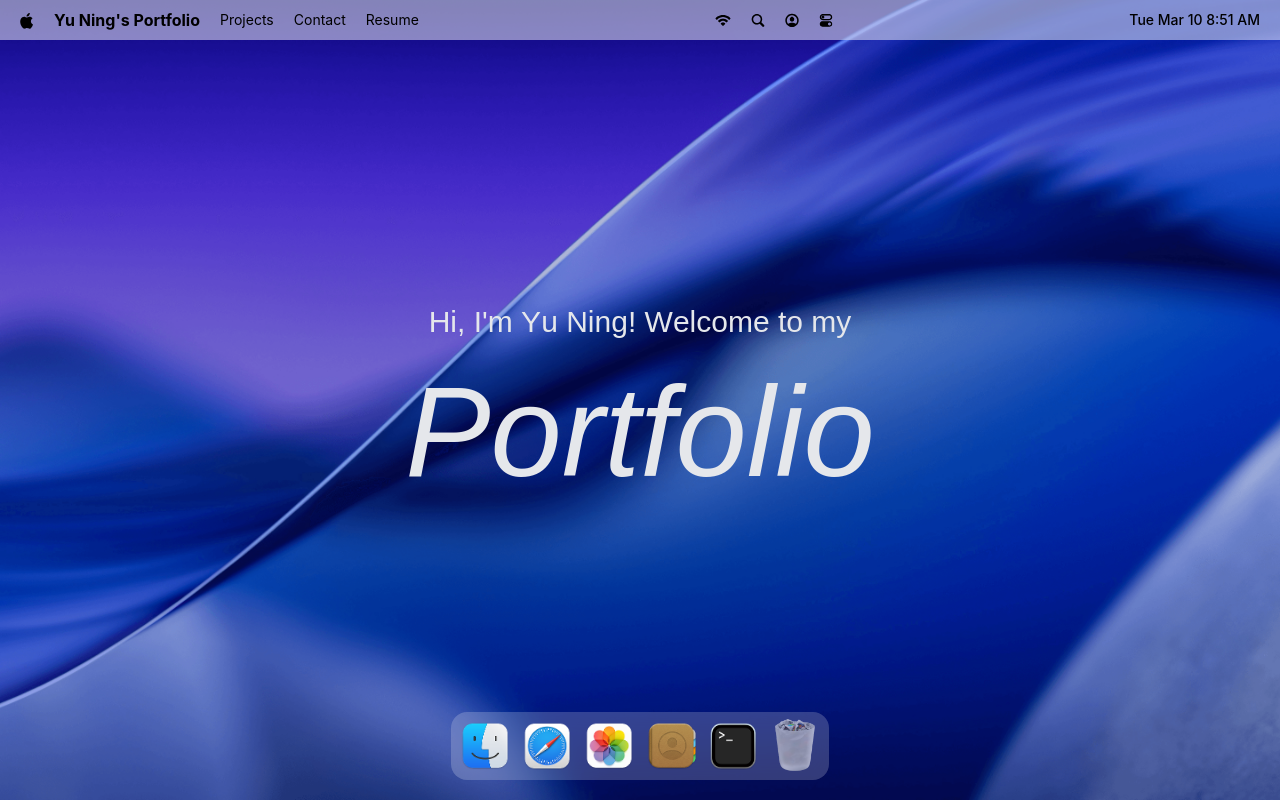
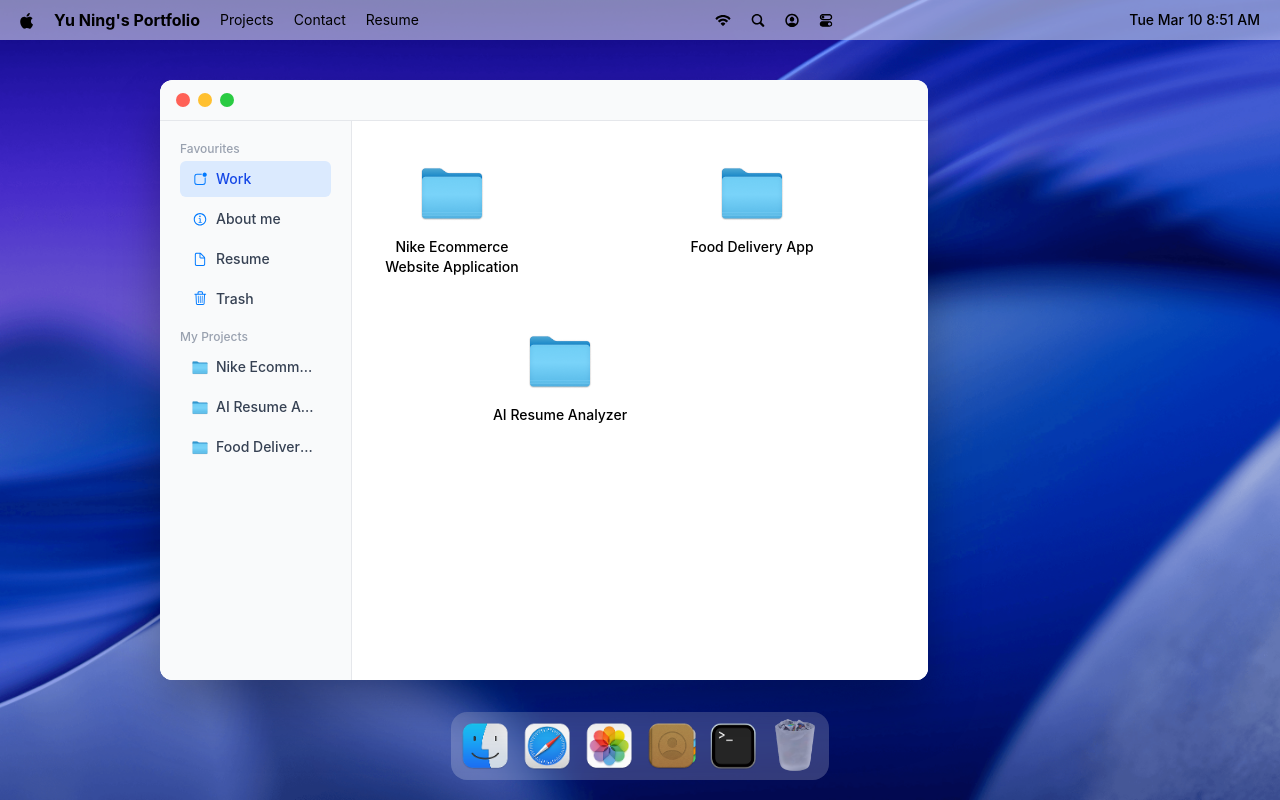
Before and after one commit to YapYuNing08/macOS_portfolio, a React (Vite) app: page / in a window 1280 px wide. Both pictures are taken after a click on the item "Projects". Built offline with nearby package versions, Linux system fonts and the light colour scheme; a web font is replaced by a local one.

Commit message:
done finder window

```diff
--- a/package.json
+++ b/package.json
@@ -12,6 +12,7 @@
   "dependencies": {
     "@gsap/react": "^2.1.2",
     "@tailwindcss/vite": "^4.2.1",
+    "clsx": "^2.1.1",
     "dayjs": "^1.11.19",
     "gsap": "^3.14.2",
     "immer": "^11.1.4",
--- a/src/App.jsx
+++ b/src/App.jsx
@@ -6,6 +6,7 @@
 import Dock from "#components/Dock";
 import Terminal from "#windows/Terminal";
 import Resume from "#windows/Resume";
+import Finder from "#windows/Finder";
 
 import useWindowStore from "#store/window";
 
@@ -20,8 +21,9 @@
             <Welcome />
             <Dock />
 
-            {windows.terminal.isOpen && <Terminal />}
-            {windows.resume.isOpen && <Resume />}
+            <Terminal />
+            <Resume />
+            <Finder />
         </main>
     );
 };
--- a/src/constants/index.js
+++ b/src/constants/index.js
@@ -37,7 +37,7 @@
 
 const dockApps = [
   {
-    id: "resume",
+    id: "finder",
     name: "Portfolio", // was "Finder"
     icon: "finder.png",
     canOpen: true,
--- a/src/hoc/WindowWrapper.jsx
+++ b/src/hoc/WindowWrapper.jsx
@@ -1,5 +1,5 @@
 import useWindowStore from "#store/window.js";
-import { useRef } from "react";
+import { useRef, useEffect } from "react";
 import { useGSAP } from "@gsap/react";
 import gsap from "gsap";
 import { Draggable } from "gsap/Draggable";
@@ -7,19 +7,26 @@
 const WindowWrapper = (Component, windowKey) => {
     const Wrapped = (props) => {
         const { focusWindow, windows } = useWindowStore();
-        const { isOpen, zIndex } = windows[windowKey];
+        const { isOpen, zIndex, hasOpened } = windows[windowKey];
 
         const ref = useRef(null);
         const isFirstRender = useRef(true);
 
+        // Handle zIndex separately — no GSAP, no Draggable recreation
+        useEffect(() => {
+            const el = ref.current;
+            if (!el) return;
+            el.style.zIndex = zIndex;
+        }, [zIndex]);
+
+        // Handle open/close animation
         useGSAP(() => {
             const el = ref.current;
             if (!el) return;
 
             if (isOpen) {
-                gsap.set(el, { clearProps: "all" });
+                gsap.set(el, { clearProps: "transform,opacity" }); // only clear transform, not zIndex
                 el.style.display = windowKey === "resume" ? "flex" : "block";
-
                 gsap.fromTo(
                     el,
                     { scale: 0.8, opacity: 0, y: 40 },
@@ -38,13 +45,14 @@
                         ease: "power1.in",
                         onComplete: () => {
                             el.style.display = "none";
-                            gsap.set(el, { clearProps: "all" });
+                            gsap.set(el, { clearProps: "transform,opacity" });
                         }
                     });
                 }
             }
-        }, [isOpen]);
+        }, [isOpen]); // ← only isOpen, never zIndex
 
+        // Draggable — created once, never recreated
         useGSAP(() => {
             const el = ref.current;
             if (!el) return;
@@ -54,20 +62,16 @@
             });
 
             return () => instance.kill();
-        }, []);
+        }, []); // ← empty deps, created once only
 
         return (
             <section
                 id={windowKey}
                 ref={ref}
-                style={{
-                    zIndex,
-                    display: isOpen ? (windowKey === "resume" ? "flex" : "block") : "none",
-                    height: "fit-content"
-                }}
+                style={{ zIndex, display: "none", height: "fit-content" }}
                 className="absolute overflow-hidden rounded-xl"
             >
-                <Component {...props} />
+                {hasOpened && <Component {...props} />}
             </section>
         );
     };
--- /dev/null
+++ b/src/store/location.js
@@ -0,0 +1,20 @@
+import { create } from "zustand";
+import { immer } from "zustand/middleware/immer";
+import { locations } from "#constants";
+
+const DEFAULT_LOCATION = locations.work;
+
+const useLocationStore = create(immer((set) => ({
+    activeLocation: DEFAULT_LOCATION,
+
+    setActiveLocation: (location = null) => set((state) => {
+        state.activeLocation = location;
+    }),
+
+    resetLocation: () => set((state) => {
+        state.activeLocation = DEFAULT_LOCATION;
+    }),
+})));
+
+
+export default useLocationStore;
--- a/src/store/window.js
+++ b/src/store/window.js
@@ -11,21 +11,21 @@
             set((state) => {
                 const win = state.windows[windowKey];
                 win.isOpen = true;
-                win.zIndex = state.nextZIndex++;
+                win.hasOpened = true;       // ← mount the inner component
+                win.zIndex = state.nextZIndex++;  // ← bring to front on open
                 win.data = data ?? win.data;
             }),
 
         closeWindow: (windowKey) => set((state) => {
-            const windowConfig = state.windows[windowKey];
-            if (windowConfig) {
-                windowConfig.isOpen = false;
-                windowConfig.data = null;
-            }
+            const win = state.windows[windowKey];
+            win.isOpen = false;
+            // ← don't touch zIndex here, no need to reset it
+            win.data = null;
         }),
 
         focusWindow: (windowKey) => set((state) => {
             const win = state.windows[windowKey];
-             win.zIndex = state.nextZIndex++;
+            win.zIndex = state.nextZIndex++;
         }),
     })),
 );
--- /dev/null
+++ b/src/windows/Finder.jsx
@@ -0,0 +1,78 @@
+import WindowControls from "#components/WindowControls.jsx";
+import { Search } from "lucide-react";
+import WindowWrapper from "#hoc/WindowWrapper.jsx";
+import clsx from "clsx";
+import useLocationStore from "#store/location.js";
+import { locations } from "#constants/index.js";
+import useWindowStore from "#store/window.js";
+
+const Finder = () => {
+    const { openWindow } = useWindowStore();
+    const { activeLocation, setActiveLocation } = useLocationStore();
+
+    const openItem = (item) => {
+        if (item.fileType === 'pdf') return openWindow('resume');
+        if (item.kind === 'folder') return setActiveLocation(item);
+        if (["fig", "url"].includes(item.fileType) && item.href) return window.open(item.url, "_blank");
+
+        openWindow(`${item.name}.${item.kind}`, item);
+    };
+
+
+    const renderList = (name, items) => (
+        <div>
+            <h3>{name}</h3>
+
+            <ul>
+                {items.map((item) => (
+                <li
+                    key={item.id} onClick={() =>
+                    setActiveLocation(item)}
+                    className={clsx(
+                    item.id === activeLocation.id ? "active" : "not-active",
+                    )}
+                >
+                    <img src={item.icon} className="w-4" alt={item.name} />
+                    <p className="text-sm font-medium truncate">{item.name}</p>
+                </li>
+            ))}
+            </ul>
+        </div>
+    );
+
+    return (
+        <>
+            <div className="w-[800px] h-[75vh] flex flex-col bg-white rounded-xl shadow-2xl overflow-hidden">
+                <div id="window-header" className="flex items-center justify-between px-4 py-3 bg-gray-50 border-b border-gray-200 shrink-0">
+                    <WindowControls target="finder" />
+                    <Search className="w-4 h-4 text-gray-400" />
+                </div>
+
+                <div className="bg-white flex h-full">
+                    <div className="sidebar">
+                        {renderList('Favourites', Object.values(locations))}
+                        {renderList('My Projects', locations.work.children)}
+                    </div>
+
+                    <ul className="content">
+                        {activeLocation.children.map((item) => (
+                            <li
+                                key={item.id}
+                                className={item.position}
+                                onClick={() => openItem(item)}
+                            >
+                                <img src={item.icon} alt={item.name} />
+                                <p>{item.name}</p>
+                            </li>
+                        ))}
+                    </ul>
+                </div>
+            </div>
+
+        </>
+    );
+};
+
+const FinderWindow = WindowWrapper(Finder, "finder");
+
+export default FinderWindow;
--- a/src/windows/Terminal.jsx
+++ b/src/windows/Terminal.jsx
@@ -24,20 +24,17 @@
                 </div>
 
                 <ul className="content">
-                    {techStack.map(({ category, items }) => (
-                        <li key = {category} className="flex items-center">
-                            <Check className="check" size={20} />
-                            <div>
-                                <h3>{category}</h3>
-                                <ul>
-                                    {items.map((item, index) => (
-                                        <li key={index}>{item} { index < items.length - 1 ? ',' : '' }</li>
-                                    ))}
-                                </ul>
-                            </div>
+                    {activeLocation?.children?.map((item) => (
+                        <li
+                        key={item.id}
+                        className={item.position}
+                        onClick={() => openItem(item)}
+                        >
+                        <img src={item.icon} alt={item.name} />
+                        <p>{item.name}</p>
                         </li>
                     ))}
-                </ul>
+                    </ul>
 
                 <div className="footnote">
                     <p>
--- a/src/windows/index.js
+++ b/src/windows/index.js
@@ -1,4 +1,5 @@
 import Terminal from "#windows/Terminal.jsx";
 import Resume from "#windows/Resume.jsx";
+import Finder from "#windows/Finder.jsx";
 
-export { Terminal, Resume };
+export { Terminal, Resume, Finder };
```
Also changed, not shown: 1 other file (tests, documents, lock files or other folders).
